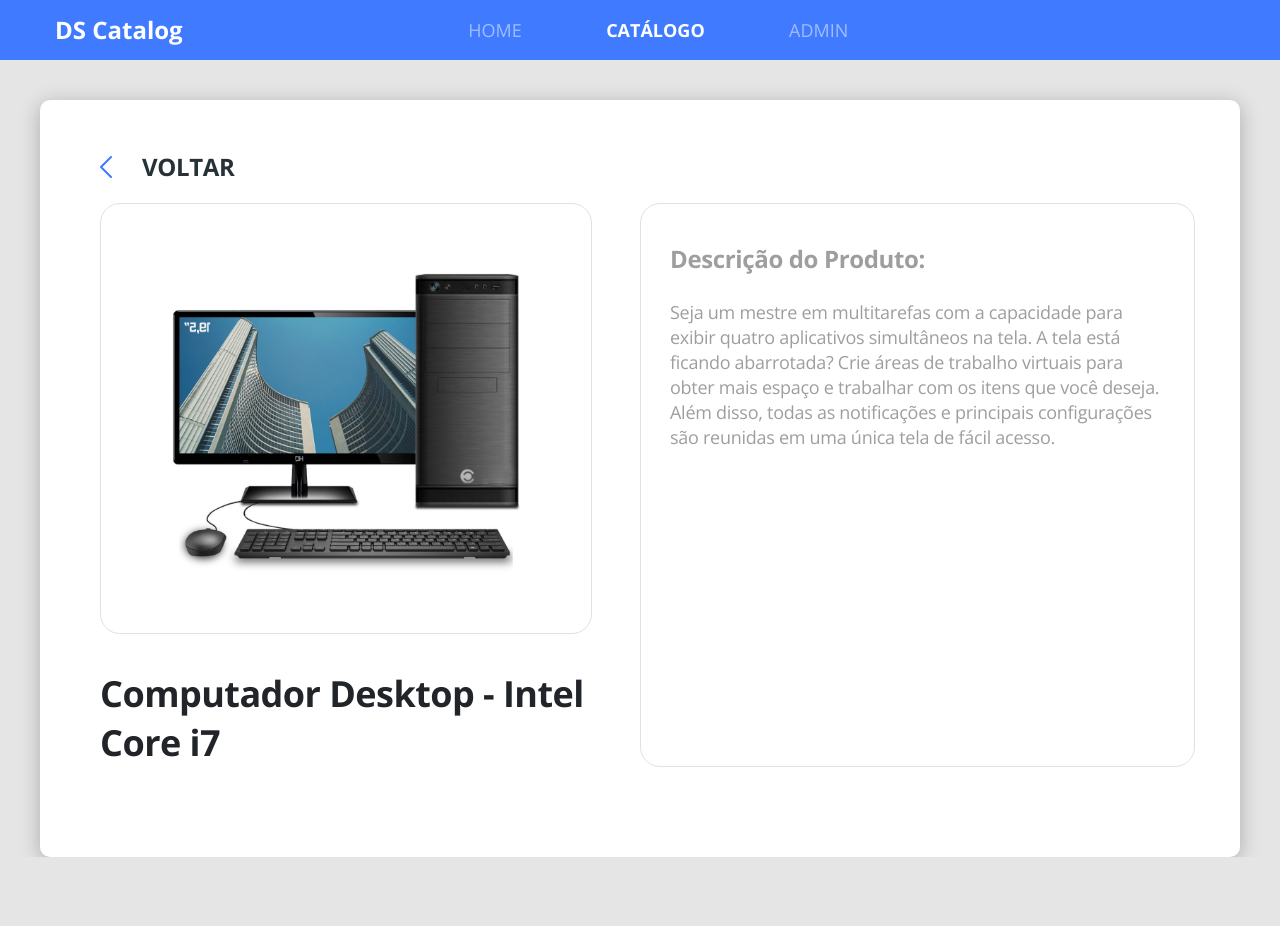
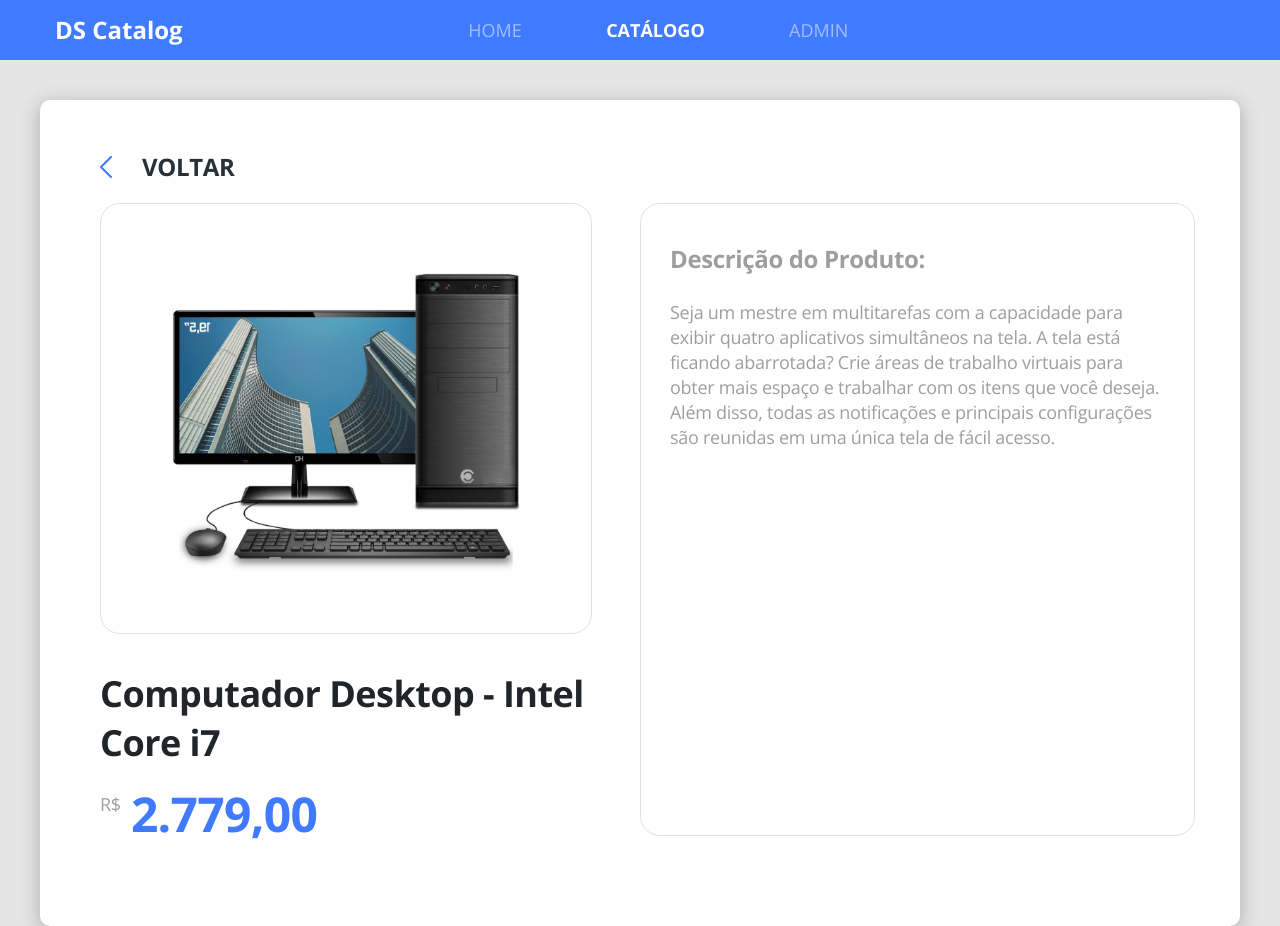
Before and after one commit to DiegoWanBorges/DsCatalog, a React (Create React App) app in the folder front-web/: page /products/1 in a window 1280 px wide. Before the commit the page ends 857 px from the top, so only its background shows below. Built offline with nearby package versions, Linux system fonts and the light colour scheme.

Commit message:
Product Details - Finish

```diff
--- /dev/null
+++ b/front-web/src/core/components/ProductPrice/index.tsx
@@ -0,0 +1,15 @@
+import React from 'react'
+import './styles.scss'
+
+type Props ={
+    price: string;
+}
+
+const ProductPrice = ( { price }: Props ) => (
+    <div className="product-price-container">
+        <span className="product-currency">R$</span>
+        <h3 className="product-price">{price}</h3>
+    </div>
+);
+
+export default ProductPrice;
--- /dev/null
+++ b/front-web/src/core/components/ProductPrice/styles.scss
@@ -0,0 +1,17 @@
+.product-price-container{
+    margin-top: 25px;
+    display: flex;
+}
+.product-currency{
+    font-size: 18px;
+    line-height: 25px;
+    letter-spacing: -0.015em;
+    color: #9E9E9E;
+}
+.product-price{
+    font-size: 32px;
+    line-height: 44px;
+    letter-spacing: -0.015em;
+    color: #407BFF;
+    margin-left: 10px;
+}
--- a/front-web/src/pages/Catalog/components/ProductCard/index.tsx
+++ b/front-web/src/pages/Catalog/components/ProductCard/index.tsx
@@ -1,6 +1,7 @@
 import React from 'react'
 import './styles.scss'
 import { ReactComponent as ProductImage } from '../../../../core/assets/images/product.svg'
+import ProductPrice from '../../../../core/components/ProductPrice'
 
 const ProductCard = () => (
     <div className="card-base border-radius-10 product-card">
@@ -9,10 +10,7 @@ const ProductCard = () => (
             <h6 className="product-name">
                 Computador Desktop - Intel Core i7
             </h6>
-            <div className="product-price-container">
-                <span className="product-currency">R$</span>
-                <h3 className="product-price">2.779,00</h3>
-            </div>
+            <ProductPrice price="2.779,00"/>
         </div>
     </div>
 );
--- a/front-web/src/pages/Catalog/components/ProductCard/styles.scss
+++ b/front-web/src/pages/Catalog/components/ProductCard/styles.scss
@@ -12,21 +12,5 @@
     font-size: 18px;
     line-height: 25px;
     letter-spacing: -0.015em;
+    color: #263238;
 }
-.product-price-container{
-    margin-top: 25px;
-    display: flex;
-}
-.product-currency{
-    font-size: 18px;
-    line-height: 25px;
-    letter-spacing: -0.015em;
-    color: #9E9E9E;
-}
-.product-price{
-    font-size: 32px;
-    line-height: 44px;
-    letter-spacing: -0.015em;
-    color: #407BFF;
-    margin-left: 10px;
-}
--- a/front-web/src/pages/Catalog/components/ProductDetails/index.tsx
+++ b/front-web/src/pages/Catalog/components/ProductDetails/index.tsx
@@ -3,6 +3,7 @@ import { Link, useParams } from 'react-router-dom'
 import './styles.scss'
 import { ReactComponent as ArrowIcon } from '../../../../core/assets/images/arrow.svg'
 import { ReactComponent as ProductImage } from '../../../../core/assets/images/product.svg'
+import ProductPrice from '../../../../core/components/ProductPrice'
 type ParamsType = {
     productId: string;
 }
@@ -29,7 +30,9 @@ const ProductDetails = () => {
                         <h1 className="product-details-name">
                             Computador Desktop - Intel Core i7
                         </h1>
+                        <ProductPrice price="2.779,00"/>
                     </div>
+
                     <div className="col-6 product-details-card">
                         <h1 className="product-description-title">
                             Descrição do Produto:
--- a/front-web/src/pages/Catalog/components/ProductDetails/styles.scss
+++ b/front-web/src/pages/Catalog/components/ProductDetails/styles.scss
@@ -4,9 +4,11 @@
     padding-right: 40px;
 
 }
-
 .product-details{
     padding: 50px 60px 90px 60px;
+}
+.product-details .product-price{
+    font-size: 48px;
 }
 .icon-goback{
     color: #407BFF;
```
Also changed, not shown: 1 other file (tests, documents, lock files or other folders).
